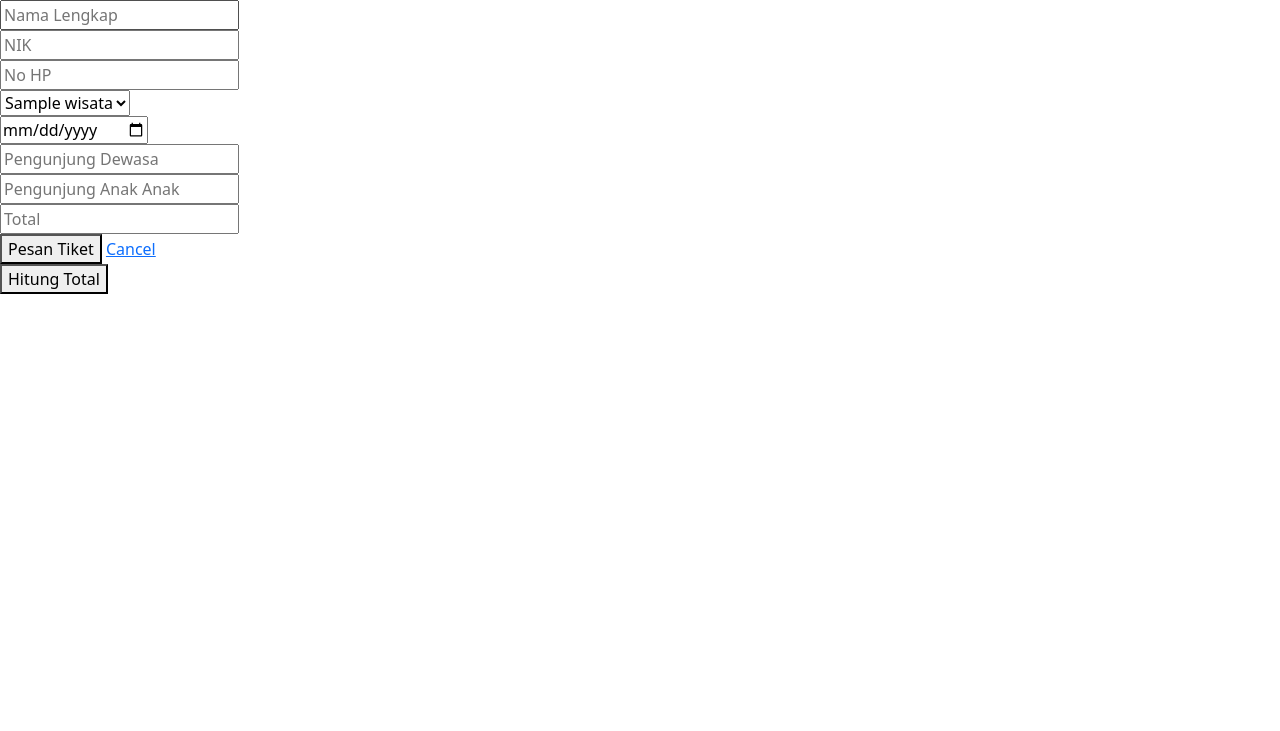
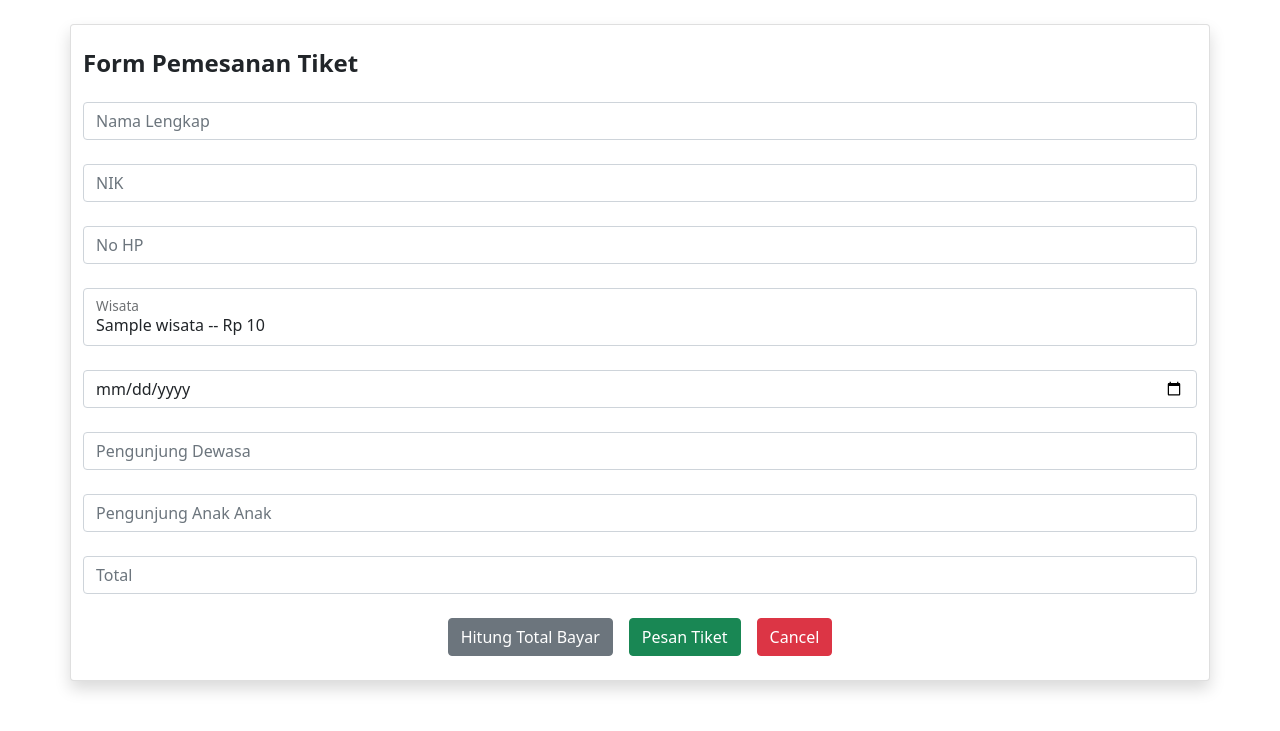
Before and after one commit to yogaiw/serkom, a PHP site: page /pesan.php in a window 1280 px wide. Shown: the top 731 px of the page. Run offline with PHP 8.4, Linux system fonts and the light colour scheme; tables that the repository leaves empty or names only in its code hold one stand-in row (values such as "Sample post").

Commit message:
ui imprv

```diff
--- a/index.php
+++ b/index.php
@@ -31,7 +31,7 @@
         <div class="row mb-3">
             <div class="d-flex justify-content-between">
                 <h3>Temukan Destinasi Wisata di Banyumas</h3>
-                <a href="" class="btn btn-primary">Pesan Tiket Sekarang</a>
+                <a href="pesan.php" class="btn btn-primary">Pesan Tiket Sekarang</a>
             </div>
         </div>
         <div class="row row-cols-2 row-cols-md-4 g-4">
--- a/pesan.php
+++ b/pesan.php
@@ -34,24 +34,36 @@
     <script src="assets/js/bootstrap.min.js"></script>
 </head>
 <body>
-    <form action="" method="POST">
-        <input type="text" name="nama_lengkap" placeholder="Nama Lengkap" required><br>
-        <input type="number" name="nik" placeholder="NIK" required><br>
-        <input type="number" name="nohp" placeholder="No HP" required><br>
-        <select name="wisata" id="wisata" required>
-            <?php foreach($wisata->showAll() as $item): ?>
-            <option value="<?= $item['harga'] ?>|<?= $item['id'] ?>"><?= $item['nama_wisata'] ?></option>
-            <?php endforeach ?>
-        </select><br>
-        <input type="date" name="tanggal" required><br>
-        <input type="number" name="dewasa" id="dewasa" placeholder="Pengunjung Dewasa" required><br>
-        <input type="number" name="anak" id="anak" placeholder="Pengunjung Anak Anak" required><br>
-        <input type="number" name="total" id="total" placeholder="Total" required><br>
+    <div class="container py-4">
+        <div class="row">
+            <div class="card mx-auto py-4 shadow">
+                <h4 class="mb-4"><b>Form Pemesanan Tiket</b></h4>
+                <form action="" method="POST">
+                    <input type="text" name="nama_lengkap" class="form-control" placeholder="Nama Lengkap" required><br>
+                    <input type="number" name="nik" class="form-control" placeholder="NIK" required><br>
+                    <input type="number" name="nohp" class="form-control" placeholder="No HP" required><br>
+                    <div class="form-floating">
+                        <select name="wisata" id="wisata" class="form-control" required>
+                            <?php foreach($wisata->showAll() as $item): ?>
+                            <option value="<?= $item['harga'] ?>|<?= $item['id'] ?>"><?= $item['nama_wisata'] ?> -- <?= rupiah($item['harga']) ?></option>
+                            <?php endforeach ?>
+                        </select><br>
+                        <label for="wisata">Wisata</label>
+                    </div>
+                    <input type="date" name="tanggal" class="form-control" required><br>
+                    <input type="number" name="dewasa" id="dewasa" class="form-control" placeholder="Pengunjung Dewasa" required><br>
+                    <input type="number" name="anak" id="anak" class="form-control" placeholder="Pengunjung Anak Anak" required><br>
+                    <input type="number" name="total" id="total" class="form-control" placeholder="Total" required><br>
 
-        <button type="submit" name="simpan">Pesan Tiket</button>
-        <a href="/">Cancel</a>
-    </form>
-    <button onclick="hitungTotal()">Hitung Total</button>
+                    <div class="d-flex justify-content-center">
+                        <button class="btn btn-secondary mx-2" type="button" onclick="hitungTotal()">Hitung Total Bayar</button>
+                        <button class="btn btn-success mx-2" type="submit" name="simpan">Pesan Tiket</button>
+                        <a class="btn btn-danger mx-2" href="index.php">Cancel</a>
+                    </div>
+                </form>
+            </div>
+        </div>
+    </div>
 
     <script src="http://code.jquery.com/jquery.min.js" type="text/javascript"></script>
     <script type="text/javascript">
```
